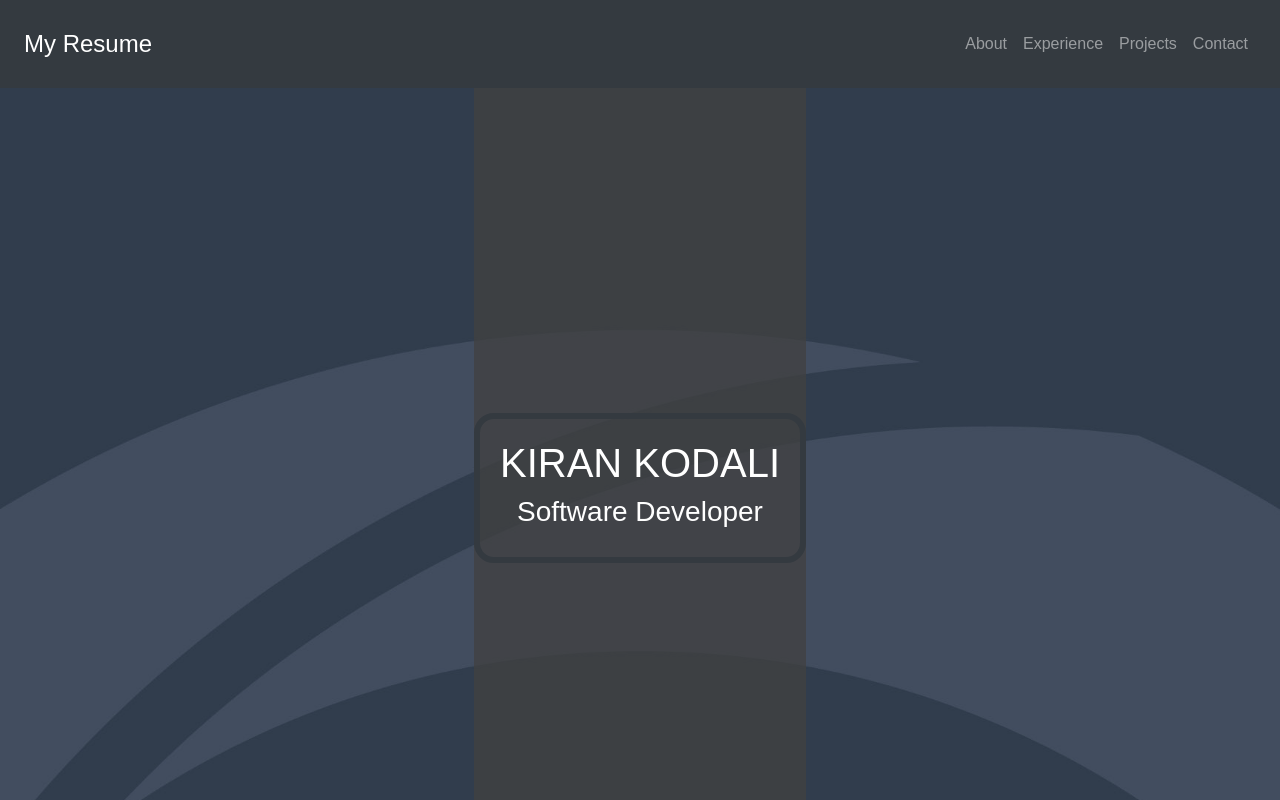
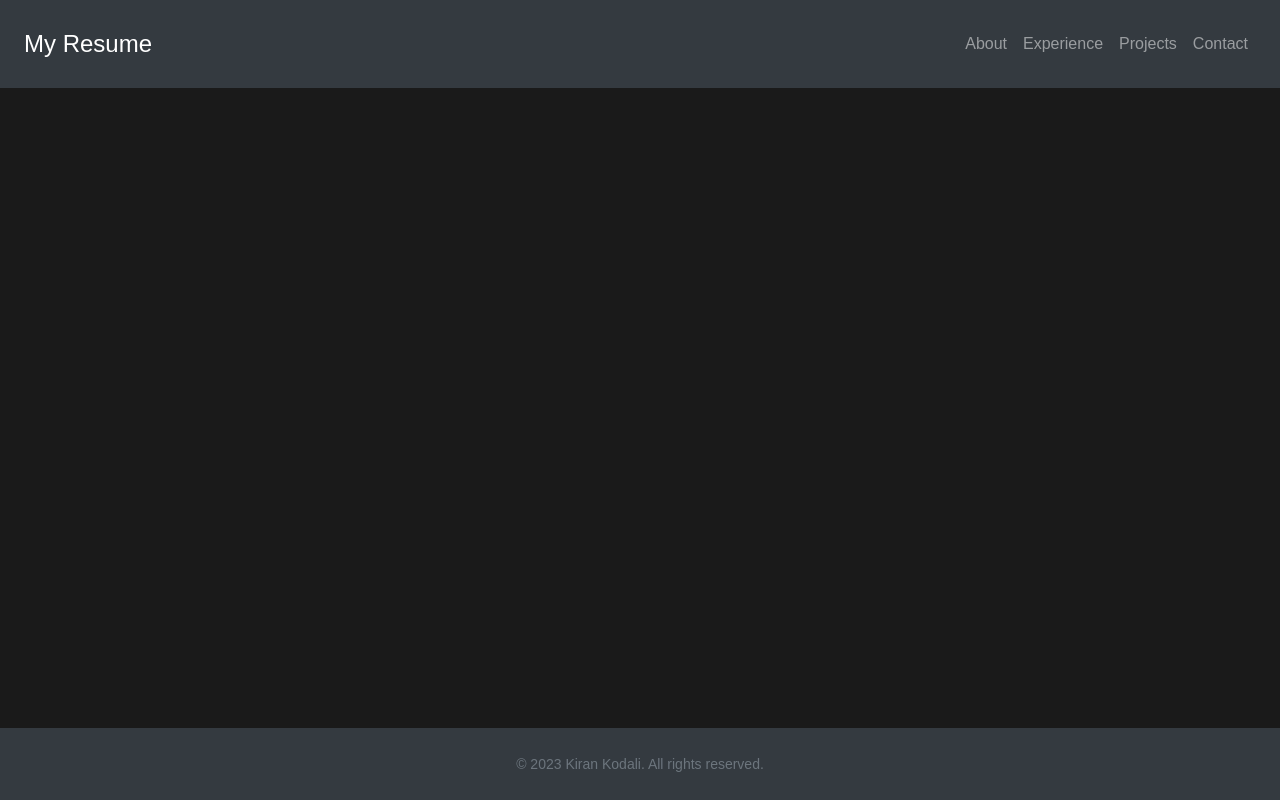
Before and after one commit to kiran-kodali-10/resume-website, a React (Create React App) app: page / in a window 1280 px wide. Shown: the top 800 px of the page. Built offline with nearby package versions, Linux system fonts and the light colour scheme.

Commit message:
updated footer

```diff
--- a/src/App.css
+++ b/src/App.css
@@ -21,11 +21,30 @@ html{
   transition: 0.5s;
 }
 
+/* .nav-item */
+
 /* Custom Card styles */
 .custom-card-dark{
   color: #ffffffd0;
   background-color: #282c34 !important;
 }
-.education-card{
-  /* width: 300px !important; */
+
+.footer{
+  position: fixed;
+  /* position: relative; */
+  left: 0;
+  bottom: 0;
+  background-color: #343a40;
+  width: 100%;
+  /* min-height: 2em; */
+  color: white;
+  padding: 24px;
 }
+
+.text-muted {
+  font-size: 14px;
+}
+
+.footer-container{
+  text-align: center;
+}
--- a/src/App.js
+++ b/src/App.js
@@ -9,9 +9,7 @@ const history = createBrowserHistory();
 function App() {
   return (
     <div className="App">
-      {/* <BrowserRouter > */}
-        <Main />
-      {/* </BrowserRouter> */}
+      <Main />
     </div>
   );
 }
--- a/src/components/Footer.js
+++ b/src/components/Footer.js
@@ -1,13 +1,17 @@
 import { React } from "react";
 // Import css file
-import '../assets/css/footer.css';
-
+import '../App.css';
 
 export default function Footer(){
-
+    const currentYear = new Date().getFullYear();
     return(
-        <div className="footer">
-            <h1>This is Footer</h1>
-        </div>
+        <footer className="footer">
+            <div className="footer-container">
+                {/*
+                    TO-DO: Add the social media links and icons here
+                */}
+            <span className="text-muted">&copy; {currentYear} Kiran Kodali. All rights reserved.</span>
+            </div>
+        </footer>
     )
 }
--- a/src/components/MainComponent.js
+++ b/src/components/MainComponent.js
@@ -8,7 +8,7 @@ function Main() {
     return (
         <Fragment>
             <Header />
-            <Content />
+            {/* <Content /> */}
             <Footer />
         </Fragment>
 
```
Also changed, not shown: 1 other file (tests, documents, lock files or other folders).
